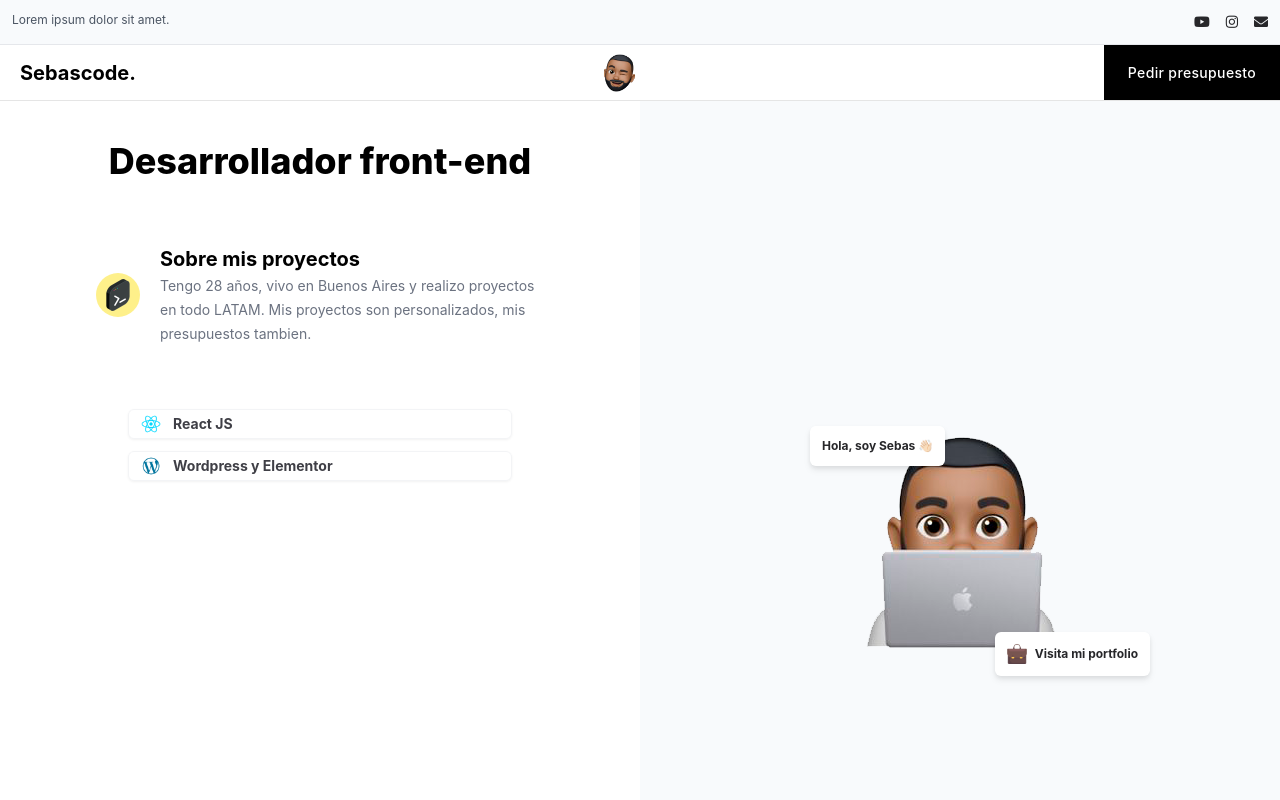
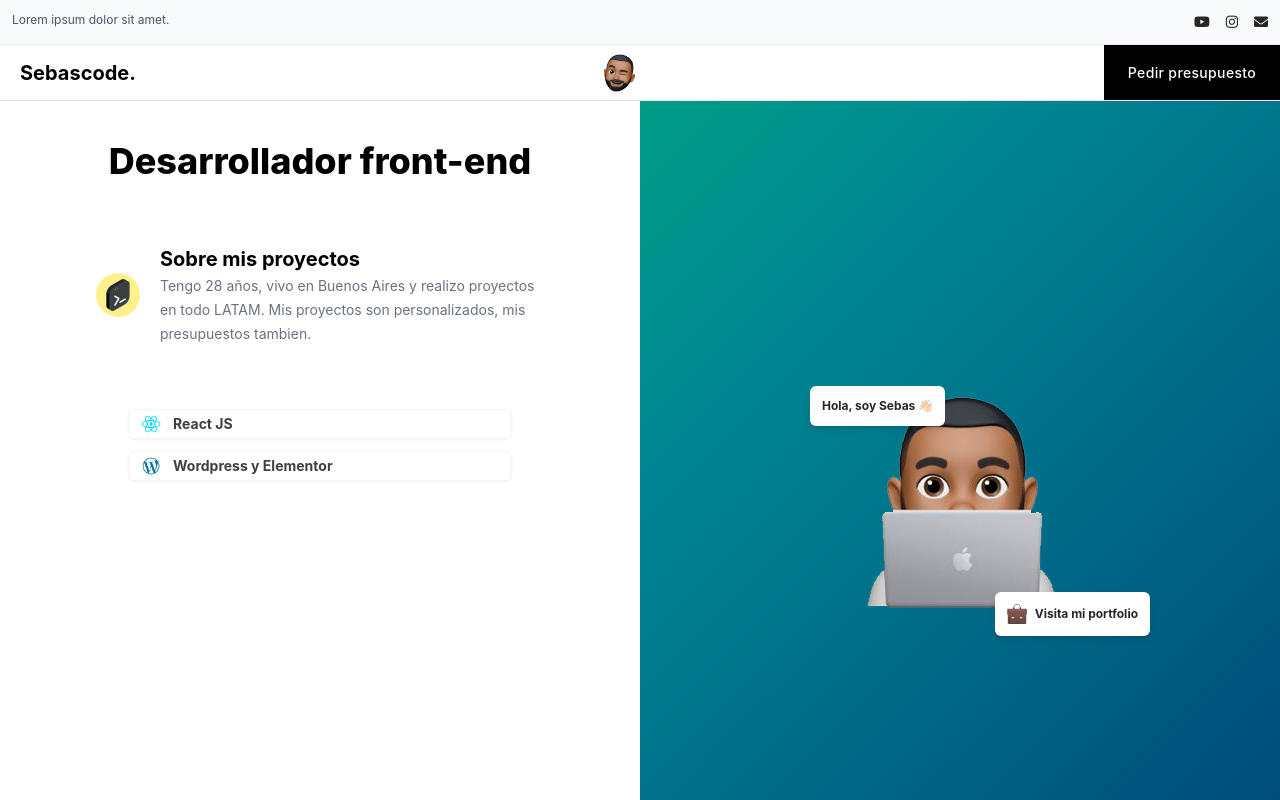
Before and after one commit to sebasc0de/sebascode-ts, a React (Vite) app: page / in a window 1280 px wide. Shown: the top 800 px of the page. Built offline with nearby package versions, Linux system fonts and the light colour scheme.

Commit message:
Gradient background

```diff
--- a/src/App.css
+++ b/src/App.css
@@ -1,7 +1,3 @@
-body::-webkit-scrollbar {
-  width: 0;
-}
-
 html {
   scroll-behavior: smooth;
 }
@@ -158,3 +154,32 @@ html {
     opacity: 1;
   }
 }
+
+/*Animated gradient*/
+
+#gradient {
+  background: linear-gradient(
+    -45deg,
+    #ff9671,
+    #b56d97,
+    #e57b89,
+    #004d7a,
+    #008793,
+    #00bf72,
+    #a8eb12
+  );
+  background-size: 400% 400%;
+  animation: gradient 7s ease-in-out infinite;
+}
+
+@keyframes gradient {
+  0% {
+    background-position: 0 50%;
+  }
+  50% {
+    background-position: 100% 50%;
+  }
+  100% {
+    background-position: 0 50%;
+  }
+}
--- a/src/components/HeroSection/Computer.tsx
+++ b/src/components/HeroSection/Computer.tsx
@@ -1,7 +1,23 @@
+import { motion } from 'framer-motion';
+
+const variants = {
+  react: {
+    backgroundColor: '#ccc',
+    // backgroundImage: "url('img/ask-me.png')",
+  },
+  wordpress: {
+    backgroundColor: '#fbfbfb',
+  },
+};
+
 export const Computer = ({ budget }: any) => {
   return (
-    <div className='lg:items-end overflow-x-hidden md:h-screen'>
-      {budget ? (
+    <motion.div
+      id='gradient'
+      variants={variants}
+      animate={budget.name === 'React JS' ? 'react' : 'wordpress'}
+      className='lg:items-end px-5 py-10 overflow-x-hidden md:h-screen'
+    >
       <div className='relative'>
         <img
           src='/img/render-default.png'
@@ -44,47 +60,6 @@ export const Computer = ({ budget }: any) => {
           </div>
         </div>
       </div>
-      ) : (
-        <div className='relative'>
-          <img src='/img/render-default.png' className='w-11/12 relative' />
-          {/* React icon */}
-          <div className='absolute w-16 bg-white rounded-md drop-shadow-sm border border-gray-50 p-1 top-20 lg:top-20 right-0 lg:right-10 drop-shadow-sm float fade-in-right'>
-            <img src='/img/react.png' />
-          </div>
-          {/* App price */}
-          <div className='absolute w-60 bottom-10 left-5 bg-white rounded-md p-3 drop-shadow-sm float'>
-            <div className='p-1 px-3 text-white flex gap-3'>
-              <img src='/img/money-bag.png' className='w-9 object-contain' />
-              <div>
-                <h3 className='text-black text-xs lg:text-sm font-bold mb-0'>
-                  Proyectos en React JS
-                </h3>
-                <p className='text-gray-500 text-xs font-light'>
-                  Desde $350 USD
-                </p>
-              </div>
-            </div>
-          </div>
-
-          {/* Customer journey */}
-          <div className='absolute top-0 lg:top-5 lg:left-5 bg-white rounded-md p-3 drop-shadow-sm float'>
-            <div className='p-1 px-3 text-white flex gap-3'>
-              <img
-                src='/img/customer-journey.png'
-                className='w-9 object-contain'
-              />
-              <div>
-                <h3 className='text-black text-xs lg:text-sm font-bold mb-0'>
-                  ¿Para quien es este presupuesto?
-                </h3>
-                <a href='#' className='text-cyan-600 text-xs'>
-                  Haz click para ver mas info
-                </a>
-              </div>
-            </div>
-          </div>
-        </div>
-      )}
-    </div>
+    </motion.div>
   );
 };
--- a/src/components/HeroSection/Dialog.tsx
+++ b/src/components/HeroSection/Dialog.tsx
@@ -1,8 +1,11 @@
 export const Dialog = () => {
   return (
-    <div className='p-10 md:p-0 flex items-center justify-center md:h-screen'>
+    <div
+      id='gradient'
+      className='p-16 md:p-0 flex items-center justify-center md:h-screen'
+    >
       <div className='relative'>
-        <img src='/img/ask-me.png' />
+        <img src='/img/ask-me.png' className='' />
 
         {/* Saludo */}
         <div className='absolute font-bold text-md drop-shadow-md top-0 -left-5 md:top-0 md:-left-10 bg-white text-xs md:text-md rounded-md float p-3 text-zinc-800'>
@@ -10,7 +13,7 @@ export const Dialog = () => {
         </div>
 
         {/* Sugerencia */}
-        <div className='absolute font-bold text-md drop-shadow-md bg-white rounded-md text-xs md:text-md float p-3 text-zinc-800 -bottom-10 md:-bottom-5 md:-right-20 right-10 flex items-center gap-2'>
+        <div className='absolute float font-bold text-md drop-shadow-md bg-white rounded-md text-xs md:text-md  p-3 text-zinc-800 -bottom-10 md:-bottom-5 md:-right-20 right-10 flex items-center gap-2'>
           <img src='/img/portfolio.png' className='w-5' />
           <a href='#portfolio'> Visita mi portfolio</a>
         </div>
--- a/src/components/HeroSection/HeroSection.tsx
+++ b/src/components/HeroSection/HeroSection.tsx
@@ -92,7 +92,7 @@ export const HeroSection = () => {
           </div>
         </div>
         {/* Derecha */}
-        <div className='px-5 py-10 bg-slate-50 lg:w-1/2'>
+        <div className=' bg-slate-50 lg:w-1/2'>
           {state ? <Computer budget={state} /> : <Dialog />}
         </div>
       </div>
```
Lines whose indentation alone changed are shown as unchanged.
